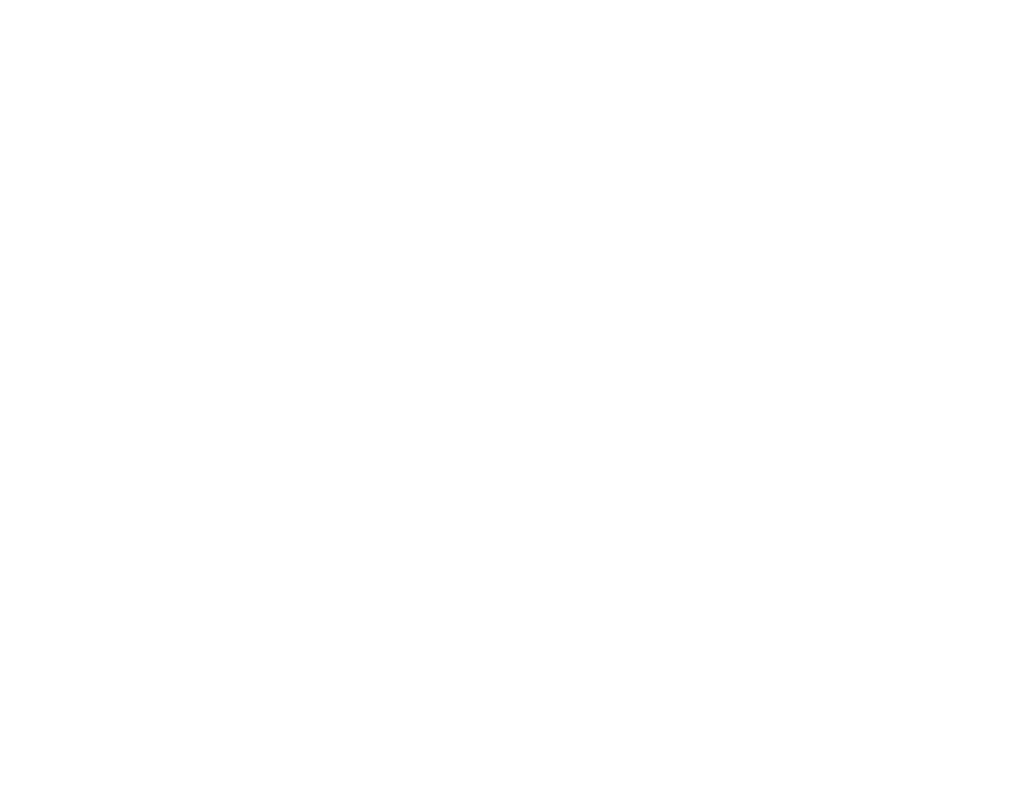
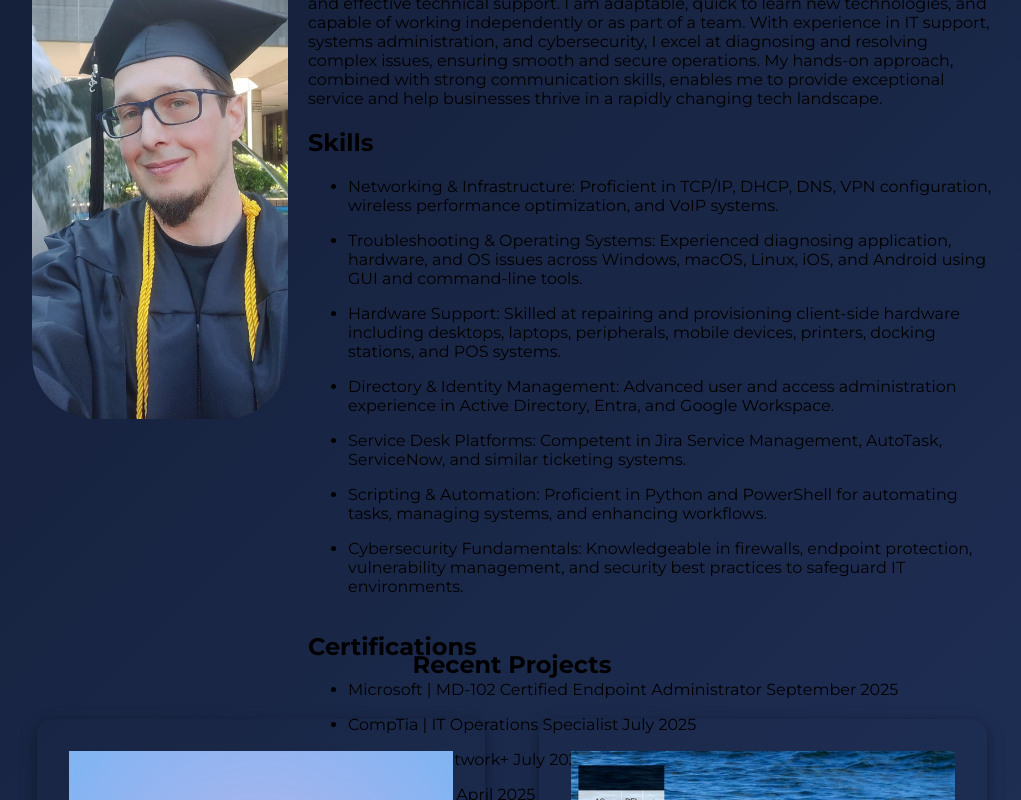
Before and after one commit to pawscanthack/portfolio, a React (Create React App) app: page / in a window 1280 px wide. Shown: the part 980-1780 px from the top of the page, without its empty margins (128-1149 px from the left). Before the commit the page ends 800 px from the top, so only its background shows below. Built offline with nearby package versions, Linux system fonts and the light colour scheme; no server answers.

Commit message:
Move all sections to one page

```diff
--- a/src/App.jsx
+++ b/src/App.jsx
@@ -14,12 +14,10 @@ function App() {
       <div className="container">
         <PostHogPageviewTracker />
 
-        <Routes>
-          <Route path="/" element={<Home />} />
-          <Route path="/about" element={<About />} />
-          <Route path="/projects" element={<Projects />} />
-          <Route path="/contactme" element={<Contact />} />
-        </Routes>
+        <Home />
+        <About />
+        <Projects />
+        <Contact />
       </div>
     </>
   );
--- a/src/css/app.css
+++ b/src/css/app.css
@@ -30,6 +30,7 @@ body {
 
 .container {
   display: flex;
+  flex-direction: column;
   align-items: center;
   justify-content: space-around;
   margin: auto;
```
